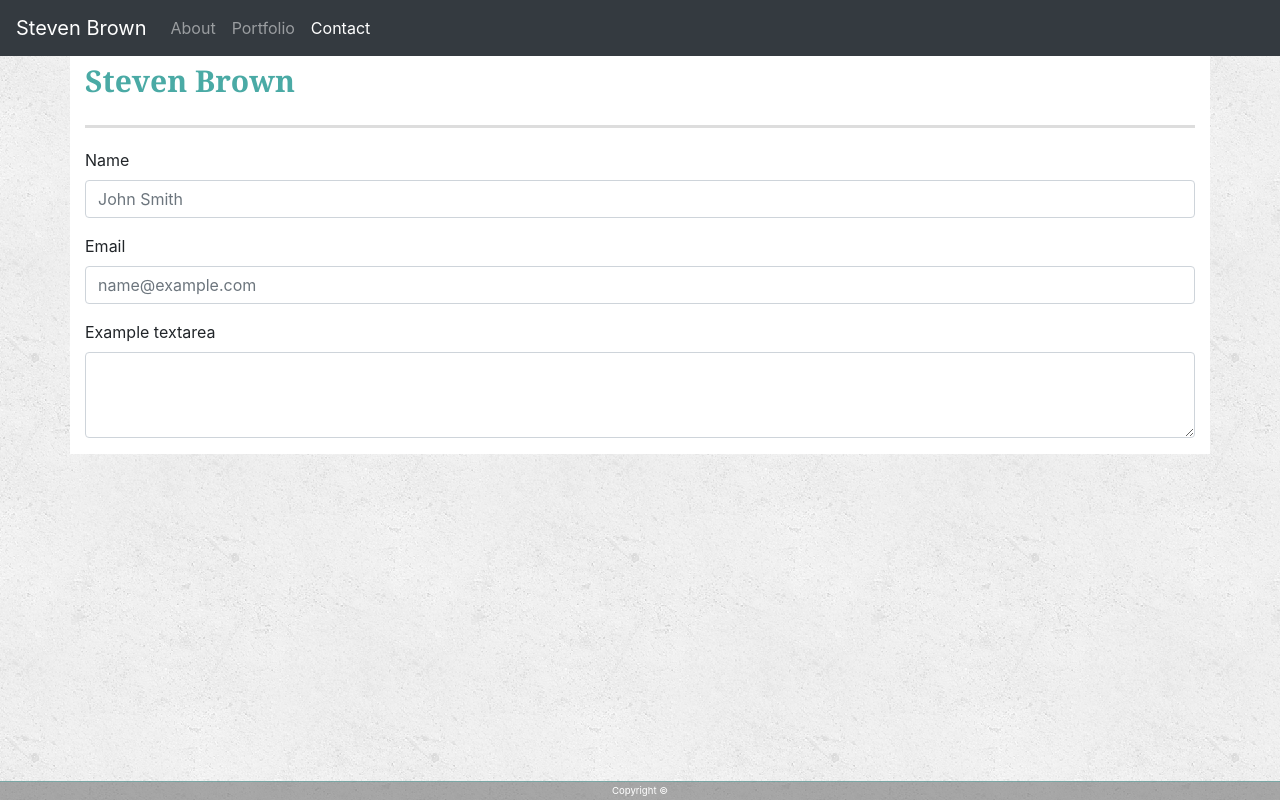
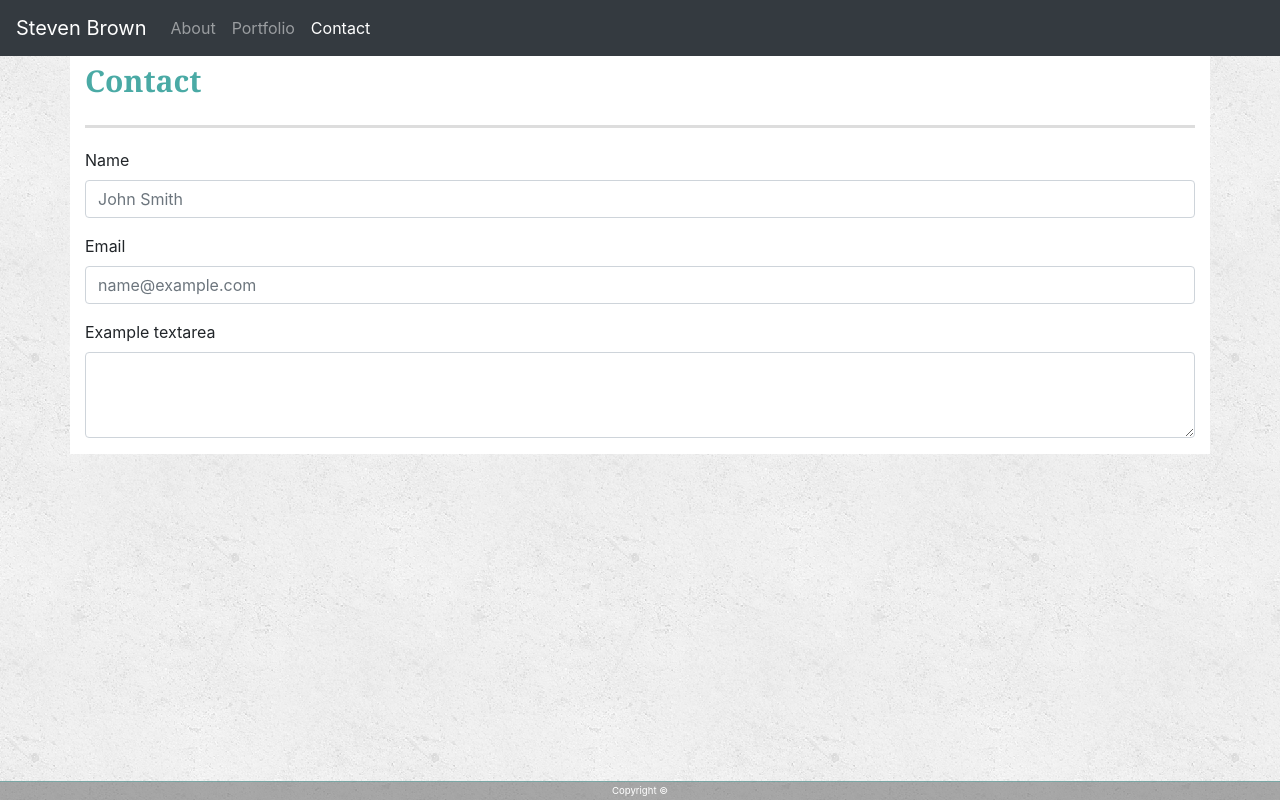
Before and after one commit to Steven-D-Brown/Bootstrap-Portfolio, a plain HTML site: page contact.html in a window 1280 px wide. Drawn offline with nearby package versions, Linux system fonts and the light colour scheme.

Commit message:
corrected heading on contact page

```diff
--- a/contact.html
+++ b/contact.html
@@ -36,7 +36,7 @@
     <!--HEADER-->
     <div class="row">
       <div class="col-lg-12">
-        <h1>Steven Brown</h1>
+        <h1>Contact</h1>
       </div>
     </div>
     <!--auth img and text-->
```
